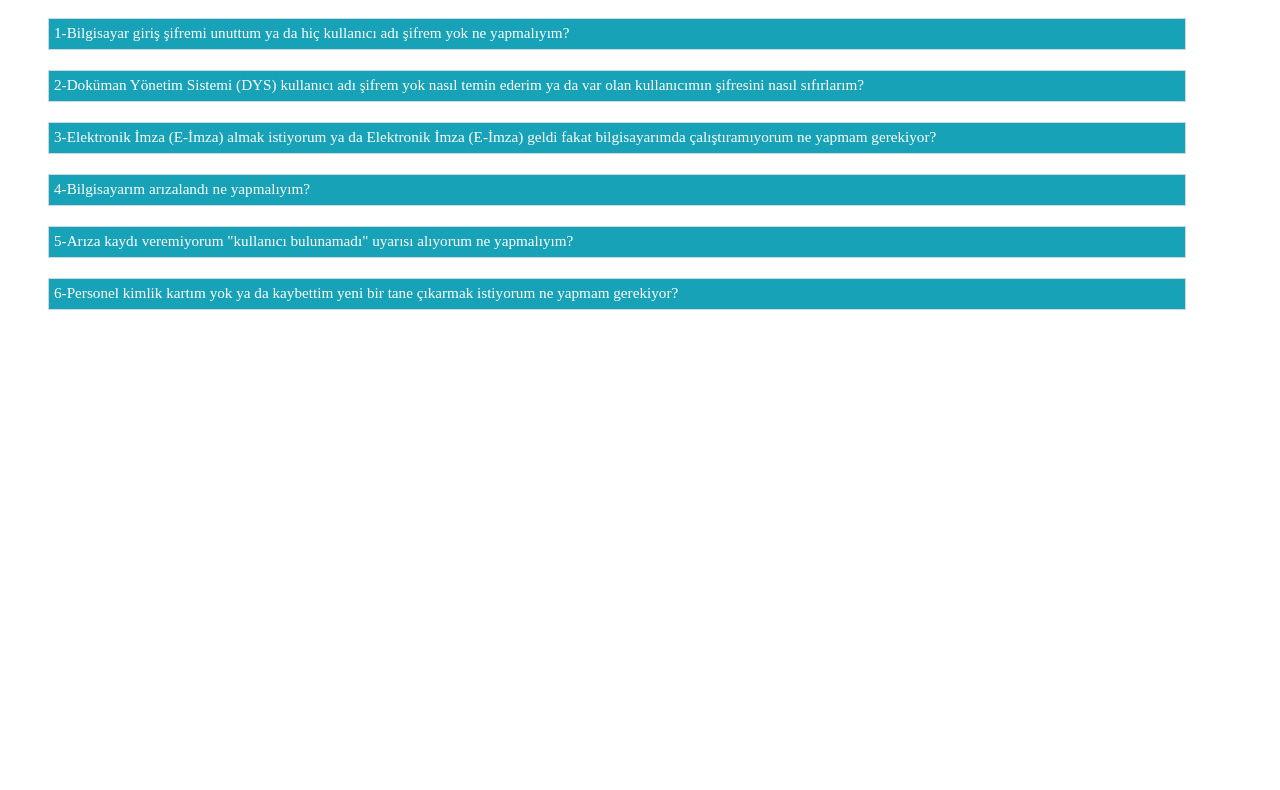
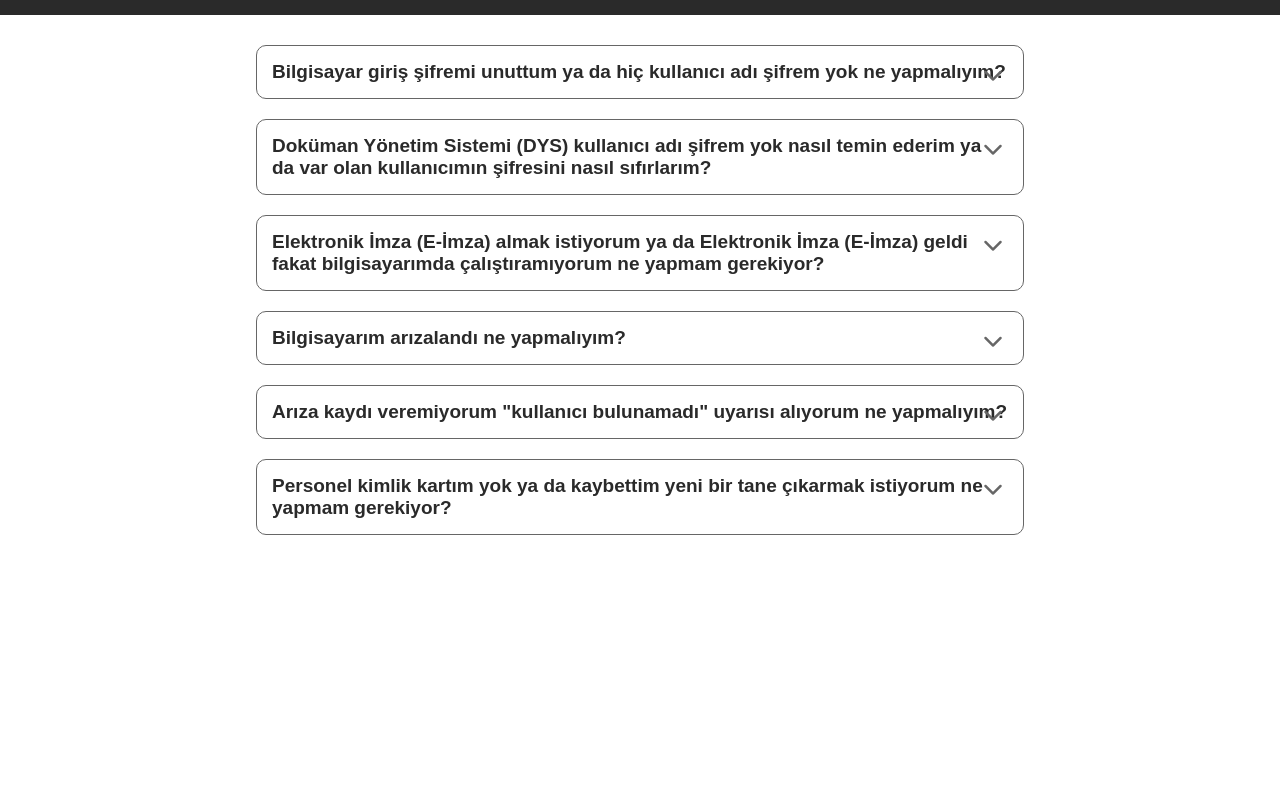
Before and after one commit to siksorulansorular/siksorulansorular, a plain HTML site: page index.html in a window 1280 px wide. Shown: the part 90-880 px from the top of the page. Before the commit the page ends 800 px from the top, so only its background shows below. Drawn offline with Linux system fonts and the light colour scheme.

Commit message:
Add files via upload

```diff
--- a/index.html
+++ b/index.html
@@ -1,22 +1,76 @@
-<!doctype html>
-<html>
+<!DOCTYPE html>
+<html lang="en">
 <head>
-<meta charset="utf-8">
-<title>Bilgi İşlem Sık Sorulan Sorular</title>
-<link rel="stylesheet" href="style.css">
+    <meta charset="UTF-8">
+    <meta name="viewport" content="width=device-width, initial-scale=1.0">
+    <link rel="stylesheet" href="style.css">
+    <script src="script.js" defer></script>
+    <link rel="stylesheet" href="https://cdnjs.cloudflare.com/ajax/libs/font-awesome/6.1.1/css/all.min.css" />
+    <title>Bilgi İşlem Sık Karşılaşılan Sorunlar</title>
 </head>
+<body>
+    <h1>Bilgi İşlem Sık Karşılaşılan Sorunlar</h1>
+    <div class="container">
+        <div class="faq">
+            <h2>Bilgisayar giriş şifremi unuttum ya da hiç kullanıcı adı şifrem yok ne yapmalıyım?</h2>
+            <p>Adınıza yeni kullanıcı adı açılmasını ya da var olan kullanıcınızın şifresinin sıfırlanmasını talep ediyorsanız <b>istanbul.sistem@saglik.gov.tr</b> mail adresine mail atabilirsiniz. Talep maili gönderdikten sonra sorununuz hala devam ediyor ise <b>0212 638 30 00 (1976)</b> dahili numarasını arayarak destek alabilirsiniz.</p>
 
-<body>
-<ul class="sss">
-   <h1>Bilgi İşlem Sıkça Sorulan Sorular</h1>
-  <li class="long"> <a href="#">1-Bilgisayar giriş şifremi unuttum ya da hiç kullanıcı adı şifrem yok ne yapmalıyım?</a>Adınıza yeni kullanıcı adı açılmasını ya da var olan kullanıcınızın şifresinin sıfırlanmasını talep ediyorsanız <b>istanbul.sistem@saglik.gov.tr</b> mail adresine mail atabilirsiniz. Talep maili gönderdikten sonra sorununuz hala devam ediyor ise <b>0212 638 30 00 (1976)</b> dahili numarasını arayarak destek alabilirsiniz. </li>
-  <li class="long"> <a href="#">2-Doküman Yönetim Sistemi (DYS) kullanıcı adı şifrem yok nasıl temin ederim ya da var olan kullanıcımın şifresini nasıl sıfırlarım?</a>Doküman Yönetim Sistemi (DYS) kullanımı için @saglik.gov.tr uzantılı e-posta hesabı edindikten sonra <b>istanbul.dys@saglik.gov.tr</b> mail adresine DYS kullanıcınızın oluşturulması için talep maili atmanız gerekmektedir. Talep maili gönderdikten sonra sorununuz hala devam ediyor ise <b>0212 638 30 00 (1958) (1968)</b> dahili numaralarını arayarak destek alabilirsiniz. DYS kullanıcınızın şifresi @saglik.gov.tr uzantılı mail adresinizin şifresi ile aynıdır. Dolayısıyla @saglik.gov.tr mail adresi şifrenizi değiştirdiğiniz zaman DYS şifrenizde değişmiş olacaktır. </li>
-  <li class="long"> <a href="#">3-Elektronik İmza (E-İmza) almak istiyorum ya da Elektronik İmza (E-İmza) geldi fakat bilgisayarımda çalıştıramıyorum ne yapmam gerekiyor?</a>Elektronik İmza (E-İmza) almak için gerekli yapılması gereken işlemler hakkında bilgi almak için <b>istanbul.nes@saglik.gov.tr</b> mail adresine mail atarak ya da <b>0212 638 30 00 (1803)</b> dahili numarasını arayarak destek alabilirsiniz.<br></br>Elektronik İmza (E-İmza) ile giriş ve işlem yapabilmek için bilgisayarda Arksigner uygulamasının yüklü olması gerekir. Arksigner uygulamasını https://www.arksigner.com/indir linkine girerek oradan "Standart Kullanıcı Yetkisi" "Windows İçin İndir" butonu tıklayarak indirip kurabilirsiniz. Kurulum esnasında kullanıcı adı şifre girilmesi ekranı gelecektir o ekrana "Hayır" butonunu tıklayınız. Sonrasında bir uyarı penceresi gelecektir bu uyarı penceresine tamam deyip kapatabilirsiniz.<a href="https://www.arksigner.com/indir" title="ArkSigner Uygulamasını İndirmek İçin Tıklayınız">ArkSigner Uygulamasını İndirmek İçin Tıklayınız</a>
-  </li>
-  <li class="long"> <a href="#">4-Bilgisayarım arızalandı ne yapmalıyım?</a>Bilgisayarlarınızda karşılaşacağınız sorunları öncelikle https://apps.istanbulsaglik.gov.tr/TeknikArizaKayit/ArizaGirisEkrani.aspx adresinden form doldurarak arıza kayıt yaptırmanız gerekmektedir. Talep sırasına göre, bildirilen arızalara, bilgi işlem personeli destek vermektedir.<a href="https://apps.istanbulsaglik.gov.tr/TeknikArizaKayit/ArizaGirisEkrani.aspx" title="Bilgi İşlem Arıza Kayıt Vermek İçin Tıklayınız">Bilgi İşlem Arıza Kayıt Vermek İçin Tıklayınız</a>  </li>
-  <li class="long"> <a href="#">5-Arıza kaydı veremiyorum "kullanıcı bulunamadı" uyarısı alıyorum ne yapmalıyım?</a>Biriminizin <b>PERBİS</b> yetkilisi ile iletişime geçerek <b>PERBİS</b> bilgilerinizi güncellemeniz gerekmektedir. </li>
-  <li class="long"> <a href="#">6-Personel kimlik kartım yok ya da kaybettim yeni bir tane çıkarmak istiyorum ne yapmam gerekiyor?</a> Personel kimlik kartları ile ilgili sorunlarınız ve bilgi için <b>selim.kundakci@saglik.gov.tr</b> mail adresine mail atabilirsiniz. Talep maili gönderdikten sonra sorununuz hala devam ediyor ise <b>0212 638 30 00 (1882)</b> dahili numarasını arayarak destek alabilirsiniz.  </li>
-</ul>
+            <button type="button" class="btn">
+                <i class="fa-solid fa-chevron-down"></i>
+                <i class="fa-solid fa-chevron-up"></i>
+            </button>
+        </div>
 
+        <div class="faq">
+            <h2>Doküman Yönetim Sistemi (DYS) kullanıcı adı şifrem yok nasıl temin ederim ya da var olan kullanıcımın şifresini nasıl sıfırlarım?</h2>
+            <p>Doküman Yönetim Sistemi (DYS) kullanımı için @saglik.gov.tr uzantılı e-posta hesabı edindikten sonra <b>istanbul.dys@saglik.gov.tr</b> mail adresine DYS kullanıcınızın oluşturulması için talep maili atmanız gerekmektedir. Talep maili gönderdikten sonra sorununuz hala devam ediyor ise <b>0212 638 30 00 (1958) (1968)</b> dahili numaralarını arayarak destek alabilirsiniz. DYS kullanıcınızın şifresi @saglik.gov.tr uzantılı mail adresinizin şifresi ile aynıdır. Dolayısıyla @saglik.gov.tr mail adresi şifrenizi değiştirdiğiniz zaman DYS şifrenizde değişmiş olacaktır.</p>
+
+            <button type="button" class="btn">
+                <i class="fa-solid fa-chevron-down"></i>
+                <i class="fa-solid fa-chevron-up"></i>
+            </button>
+        </div>
+
+        <div class="faq">
+            <h2>Elektronik İmza (E-İmza) almak istiyorum ya da Elektronik İmza (E-İmza) geldi fakat bilgisayarımda çalıştıramıyorum ne yapmam gerekiyor?</h2>
+            <p>Elektronik İmza (E-İmza) almak için gerekli yapılması gereken işlemler hakkında bilgi almak için <b>istanbul.nes@saglik.gov.tr</b> mail adresine mail atarak ya da <b>0212 638 30 00 (1803)</b> dahili numarasını arayarak destek alabilirsiniz.<br></br>Elektronik İmza (E-İmza) ile giriş ve işlem yapabilmek için bilgisayarda Arksigner uygulamasının yüklü olması gerekir. Arksigner uygulamasını https://www.arksigner.com/indir linkine girerek oradan "Standart Kullanıcı Yetkisi" "Windows İçin İndir" butonu tıklayarak indirip kurabilirsiniz. Kurulum esnasında kullanıcı adı şifre girilmesi ekranı gelecektir o ekrana "Hayır" butonunu tıklayınız. Sonrasında bir uyarı penceresi gelecektir bu uyarı penceresine tamam deyip kapatabilirsiniz.<a href="https://www.arksigner.com/indir" title="ArkSigner Uygulamasını İndirmek İçin Tıklayınız">ArkSigner Uygulamasını İndirmek İçin Tıklayınız</a>
+            </p>
+
+            <button type="button" class="btn">
+                <i class="fa-solid fa-chevron-down"></i>
+                <i class="fa-solid fa-chevron-up"></i>
+            </button>
+        </div>
+
+        <div class="faq">
+            <h2>Bilgisayarım arızalandı ne yapmalıyım?</h2>
+            <p>Bilgisayarlarınızda karşılaşacağınız sorunları öncelikle https://apps.istanbulsaglik.gov.tr/TeknikArizaKayit/ArizaGirisEkrani.aspx adresinden form doldurarak arıza kayıt yaptırmanız gerekmektedir. Talep sırasına göre, bildirilen arızalara, bilgi işlem personeli destek vermektedir.<a href="https://apps.istanbulsaglik.gov.tr/TeknikArizaKayit/ArizaGirisEkrani.aspx" title="Bilgi İşlem Arıza Kayıt Vermek İçin Tıklayınız">Bilgi İşlem Arıza Kayıt Vermek İçin Tıklayınız</a></p>
+
+            <button type="button" class="btn">
+                <i class="fa-solid fa-chevron-down"></i>
+                <i class="fa-solid fa-chevron-up"></i>
+            </button>
+        </div>
+
+        <div class="faq">
+            <h2>Arıza kaydı veremiyorum "kullanıcı bulunamadı" uyarısı alıyorum ne yapmalıyım?</h2>
+            <p>Biriminizin <b>PERBİS</b> yetkilisi ile iletişime geçerek <b>PERBİS</b> bilgilerinizi güncellemeniz gerekmektedir.</p>
+
+            <button type="button" class="btn">
+                <i class="fa-solid fa-chevron-down"></i>
+                <i class="fa-solid fa-chevron-up"></i>
+            </button>
+        </div>
+
+        <div class="faq">
+            <h2>Personel kimlik kartım yok ya da kaybettim yeni bir tane çıkarmak istiyorum ne yapmam gerekiyor?</h2>
+            <p>Personel kimlik kartları ile ilgili sorunlarınız ve bilgi için <b>selim.kundakci@saglik.gov.tr</b> mail adresine mail atabilirsiniz. Talep maili gönderdikten sonra sorununuz hala devam ediyor ise <b>0212 638 30 00 (1882)</b> dahili numarasını arayarak destek alabilirsiniz.</p>
+
+            <button type="button" class="btn">
+                <i class="fa-solid fa-chevron-down"></i>
+                <i class="fa-solid fa-chevron-up"></i>
+            </button>
+        </div>
+    </div>
 </body>
 </html>
--- /dev/null
+++ b/script.js
@@ -0,0 +1,23 @@
+const faqs = document.querySelectorAll(".faq button");
+
+faqs.forEach(faq => {
+    faq.addEventListener('click', (e) => {
+        let cont = e.target.closest(".faq");
+        if (cont.classList.contains("active")) {
+            console.log("if içi");
+            cont.classList.remove("active")
+            console.log(faq);
+        } else {
+            closeAll();
+            console.log("if dışı");
+            cont.classList.add('active');
+        }
+    })
+});
+
+function closeAll() {
+    faqs.forEach(faq => {
+        let cont = faq.closest(".faq");
+        cont.classList.remove('active');
+    })
+};
--- a/style.css
+++ b/style.css
@@ -1,43 +1,111 @@
-@charset "utf-8";
-/* CSS Document */
-
+:root{
+    --main_color: #fff;
+    --orange: #f27A1A;
+    --text: #666666;
+    --header: #2A2A2A;
+    --bg_one: #94c5e3;
+    --bg_two: #78c271;
+}
+*{
+    margin: 0;
+    padding: 0;
+    box-sizing: border-box;
+}
+html{
+    font-size: 10px;
+}
+body{
+    background-color: var(--main_color);
+    font-family: Arial, Helvetica, sans-serif;
+}
+.container{
+    width: 60%;
+    min-width: 620px;
+    min-height: 100vh;
+    display: flex;
+    flex-direction: column;
+    align-items: center;
+    margin: 3rem auto;
+}
 h1{
-	text-align: center;
-	margin-bottom: 50px;
-	}
-ul.sss{
-	width:90%;
-	}
-
-ul.sss li {
-	height: 30px;
-	overflow: hidden;
-	margin-bottom: 20px;
-	border: 1px solid #ccd6dc;
-	transition: height ease-in-out 600ms;
-	list-style-type: none;
+    background-color: var(--header);
+    color: white;
+    text-align: center;
+    font-size: 4rem;
+    padding: 3rem 0;
 }
-
-ul.sss a {
-	display: block;
-	height: 30px;
-	padding:5px 5px 0 5px;
-	font-size:95%;
-	color: #ffffff;
-	text-decoration: none;
-	background:#17a2b8;
+.faq{
+    background-color: transparent;
+    border: 1px solid var(--text);
+    border-radius: 10px;
+    padding: 1.5rem;
+    margin-bottom: 2rem;
+    width: 100%;
+    position: relative;
+    overflow: hidden;
 }
-
-ul.sss li:hover {
-	height:100px;
+.faq h2{
+    font-size: 1.9rem;
+    color: var(--header);
 }
-
-ul.sss .long:hover {
-	height:130px;
+.faq p{
+    font-size: 1.5rem;
+    word-spacing: 1.5;
+    letter-spacing: .3px;
+    display: none;
+    color: var(--text);
+    margin-top: 1rem;
 }
-
-ul.sss li:hover a {
-	font-weight: bold;
-	font-size:90%;
-	color:#d85c58;
+.faq.active p{
+    display: block;
 }
+.faq.active h2{
+    color: var(--orange);
+}
+.faq.active{
+    border-color: var(--orange);
+}
+.btn{
+    background-color: transparent;
+    border: none;
+    outline: none;
+    font-size: 2rem;
+    color: var(--text);
+    position: absolute;
+    top: 18px;
+    right: 20px;
+    cursor: pointer;
+}
+.faq button i.fa-chevron-up{
+    display: none;
+}
+.faq.active button i.fa-chevron-down {
+    display: none;
+}
+.faq.active button i.fa-chevron-up {
+    display: block;
+    color: var(--orange);
+}
+.faq::before,
+.faq::after{
+    content: '\f075';
+    font-family: 'Font Awesome 6 Free';
+    font-size: 10rem;
+    position: absolute;
+    top: 10px;
+    left: 10px;
+    color: var(--bg_one);
+    opacity: .3;
+    z-index: -1;
+    display: none;
+}
+.faq::before{
+    color: var(--bg_two);
+    top: -30px;
+    left: -30px;
+    transform: rotateY(180deg);
+}
+.faq.active::before,
+.faq.active::after{
+    display: block;
+}
```
